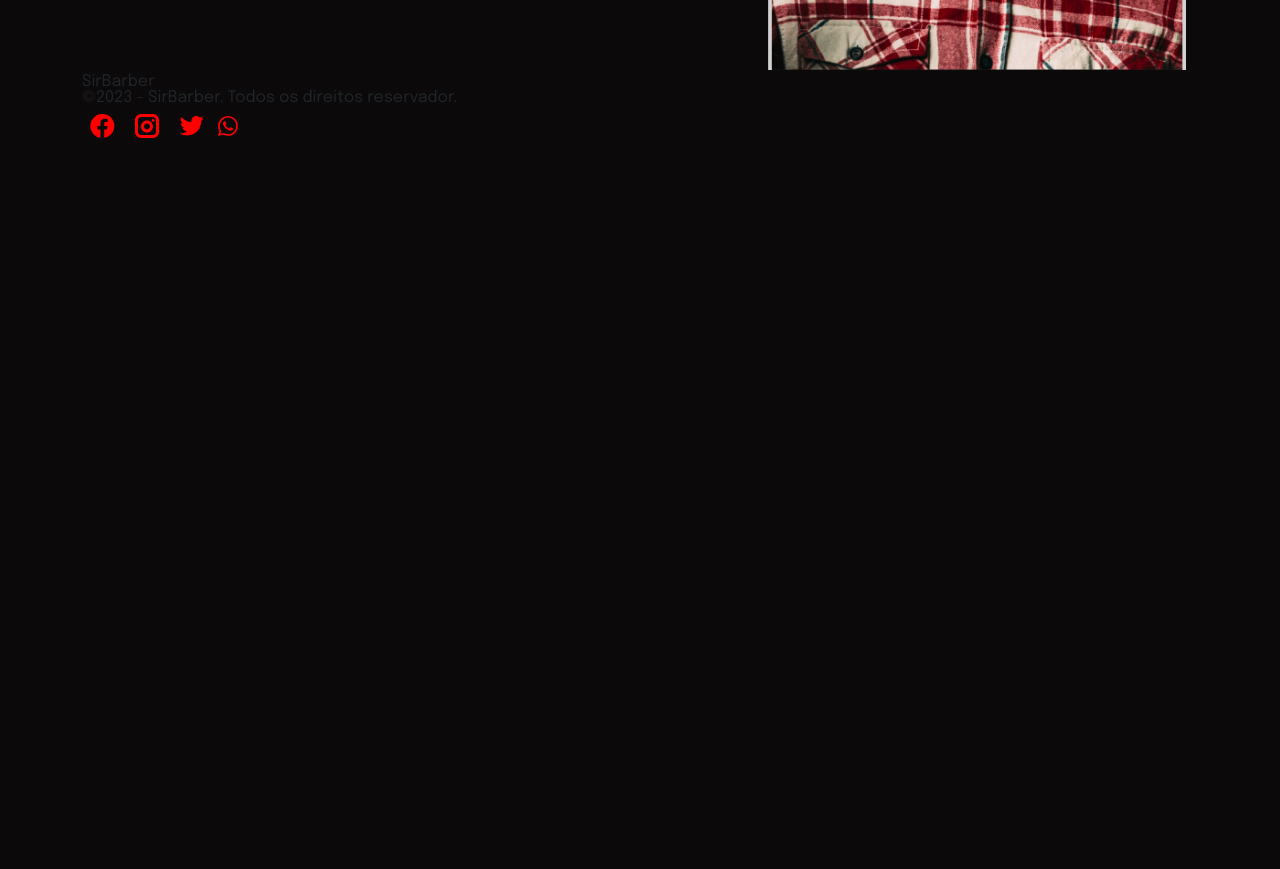
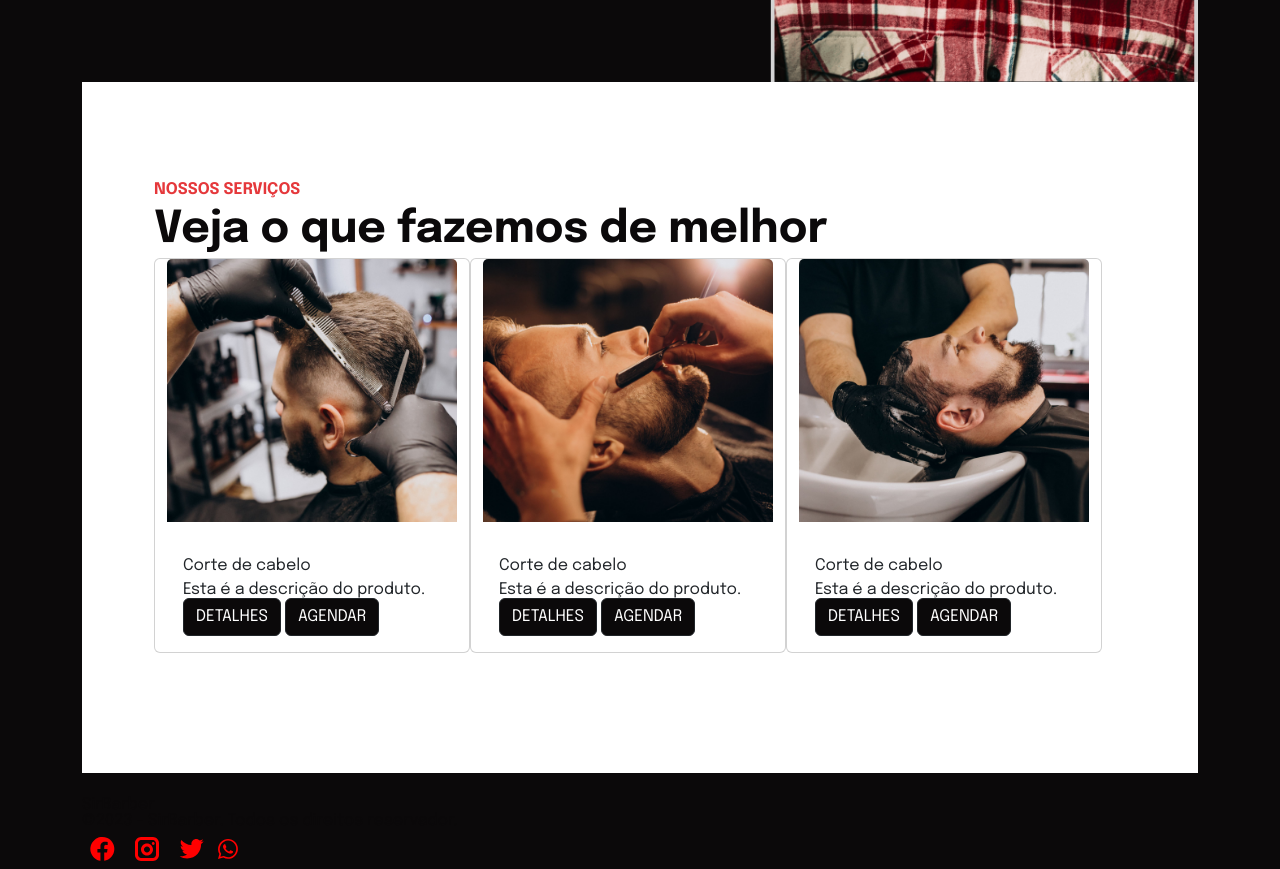
Before and after one commit to sjprog/MODELO_SITE, a plain HTML site: page index.html in a window 1280 px wide. Shown: the part 558-1427 px from the top of the page. Before the commit the page ends 800 px from the top, so only its background shows below. Drawn offline with nearby package versions, Linux system fonts and the light colour scheme.

Commit message:
Terminando o section

```diff
--- a/CSS/main.css
+++ b/CSS/main.css
@@ -1,10 +1,11 @@
 /* black1: #0B090A */
 /* black2: #161A1D */
 /* red1: #BA181B */
-/* red2: #E5383B */
+/* red2: E5383B# */
 
 body {
   font-family: 'Epilogue', sans-serif;
+  color: #0b090a;
 }
 
 .btn {
@@ -39,12 +40,37 @@ body {
   background-color: #0b090a;
 }
 
+.services {
+  background-color: #ffffff;
+}
+
+.overtitle {
+  font-size: 16px;
+  line-height: 24px;
+  color: #e5383b;
+  font-weight: 700;
+  text-transform: uppercase;
+}
+
+.title {
+  font-size: 44px;
+  line-height: 56px;
+  font-weight: 700;
+}
+
 /* Hero */
 
+.hero-text {
+  margin: auto;
+  gap: 16px;
+  /* display: flex;
+  flex-direction: column;
+  align-items: flex-start; */
+}
 
 .hero-text__title {
-  font-size: 50px;
-  line-height: 56px;
+  font-size: 56px;
+  line-height: 64px;
   color: #ffffff;
   font-weight: 700;
 }
@@ -54,9 +80,28 @@ body {
   font-size: 20px;
   line-height: 28px;
   color: #c5c5c5;
+  max-width: 520px;
 }
 
-#gallery-container
- {
+#gallery-container {
   margin-bottom: 30px 30px;
-  }
+}
+.sec {
+  max-width: 1580px;
+  background-color: #ffffff;
+}
+
+#services-container {
+  padding: 96px 72px;
+}
+
+.card img{
+  max-width: 100%;
+  padding-bottom: 20px;
+}
+
+
+
+.vertical{
+ display: flex;
+}
--- a/CSS/reset.css
+++ b/CSS/reset.css
@@ -57,3 +57,7 @@ button{
 	outline:none;
 
 }
+
+img {
+	vertical-align: bottom;
+}
--- a/index.html
+++ b/index.html
@@ -38,12 +38,10 @@
     </header>
 
 
-    <main class="container">
+    <main class="">
 
         <section class="row row-cols-2" id="gallery-container">
-
             <div class="box col-12 col-md-6 hero-text">
-
                 <h1 class="hero-text__title">Uma nova experiência em barbearia
                 </h1>
 
@@ -51,19 +49,109 @@
                     quas nostrum alias quis sunt nemo
                     laborum! Accusamus tenetur
                 </p>
-
                 <button class="btn btn-dark btn-small">Agendar Horário</button>
 
             </div>
-
             <div class="box col-12 col-md-6">
                 <img class="img-fluid" src="img/img-hero-barber-desktop.png" alt="hero">
 
+            </div>
+        </section>
+
+
+        <section>
+            <div class="sec mb-4" id="services-container">
+
+                <header>
+                    <span class="overtitle">Nossos serviços</span>
+                    <h2 class="title">Veja o que fazemos de melhor</h2>
+                </header>
+
+                <div class="row container vertical">
+                    <div class="col-md-4 card mb-4">
+                        <img src="img/img-card-01-desktop.png" alt="Imagen top" class="card-img-top">
+
+                        <div class="card-body">
+                            <h3 class="card-title">Corte de cabelo</h3>
+                            <p class="card-text">Esta é a descrição do produto.</p>
+                            <a href="#" class="btn btn-dark">Detalhes</a>
+                            <a href="#" class="btn btn-dark">Agendar</a>
+
+
+                        </div>
+                    </div>
+
+                    <div class="col-md-4 card mb-4">
+                        <img src="img/img-card-02-desktop.png" alt="Imagen top" class="card-img-top">
+
+                        <div class="card-body">
+                            <h3 class="card-title">Corte de cabelo</h3>
+                            <p class="card-text">Esta é a descrição do produto.</p>
+                            <a href="#" class="btn btn-dark">Detalhes</a>
+                            <a href="#" class="btn btn-dark">Agendar</a>
+
+
+                        </div>
+                    </div>
+
+                    <div class="col-md-4 card mb-4">
+                        <img src="img/img-card-03-desktop.png" alt="Imagen top" class="card-img-top">
+
+                        <div class="card-body">
+                            <h3 class="card-title">Corte de cabelo</h3>
+                            <p class="card-text">Esta é a descrição do produto.</p>
+                            <a href="#" class="btn btn-dark">Detalhes</a>
+                            <a href="#" class="btn btn-dark">Agendar</a>
+
+
+                        </div>
+                    </div>
+                </div>
+            </div>
+        </section>
+
+
+
+        <!-- <section class="sec" id="services-container">
+            <div class="container services">
+                <header>
+                    <span class="overtitle">Nossos serviços</span>
+                    <h2 class="title">Veja o que fazemos de melhor</h2>
+                </header>
+
+                <div class="service-list">
+
+                    <div class="service-card">
+                        <img src="img/img-card-01-desktop.png" alt="corte">
+
+                        <div class="service__text">
+                            <h3>Corte de Cabelo</h3>
+                            <p>Lorem ipsum dolor sit, amet consectetur adipisicing elit.</p>
+                        </div>
+                    </div>
+
+                    <div class="service-card">
+                        <img src="img/img-card-02-desktop.png" alt="corte">
+
+                        <div class="service__text">
+                            <h3>Barba</h3>
+                            <p>Lorem ipsum dolor sit, amet consectetur adipisicing elit.</p>
+                        </div>
+                    </div>
+
+                    <div class="service-card">
+                        <img src="img/img-card-03-desktop.png" alt="corte">
+
+                        <div class="service__text">
+                            <h3>Hidratação</h3>
+                            <p>Lorem ipsum dolor sit, amet consectetur adipisicing elit.</p>
+                        </div>
+                    </div>
+                </div>
 
             </div>
 
-
-        </section>
+        </section> -->
 
 
     </main>
```
